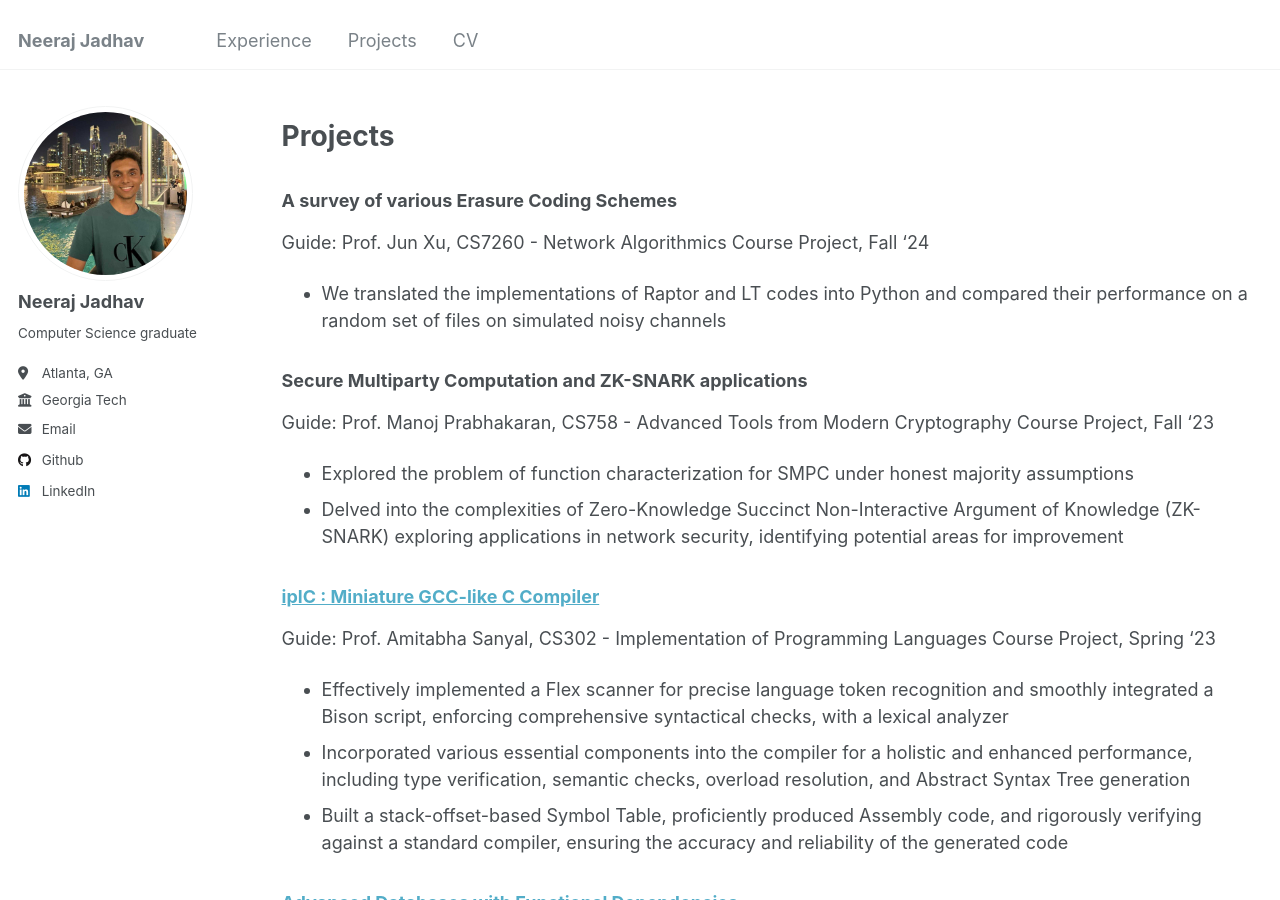
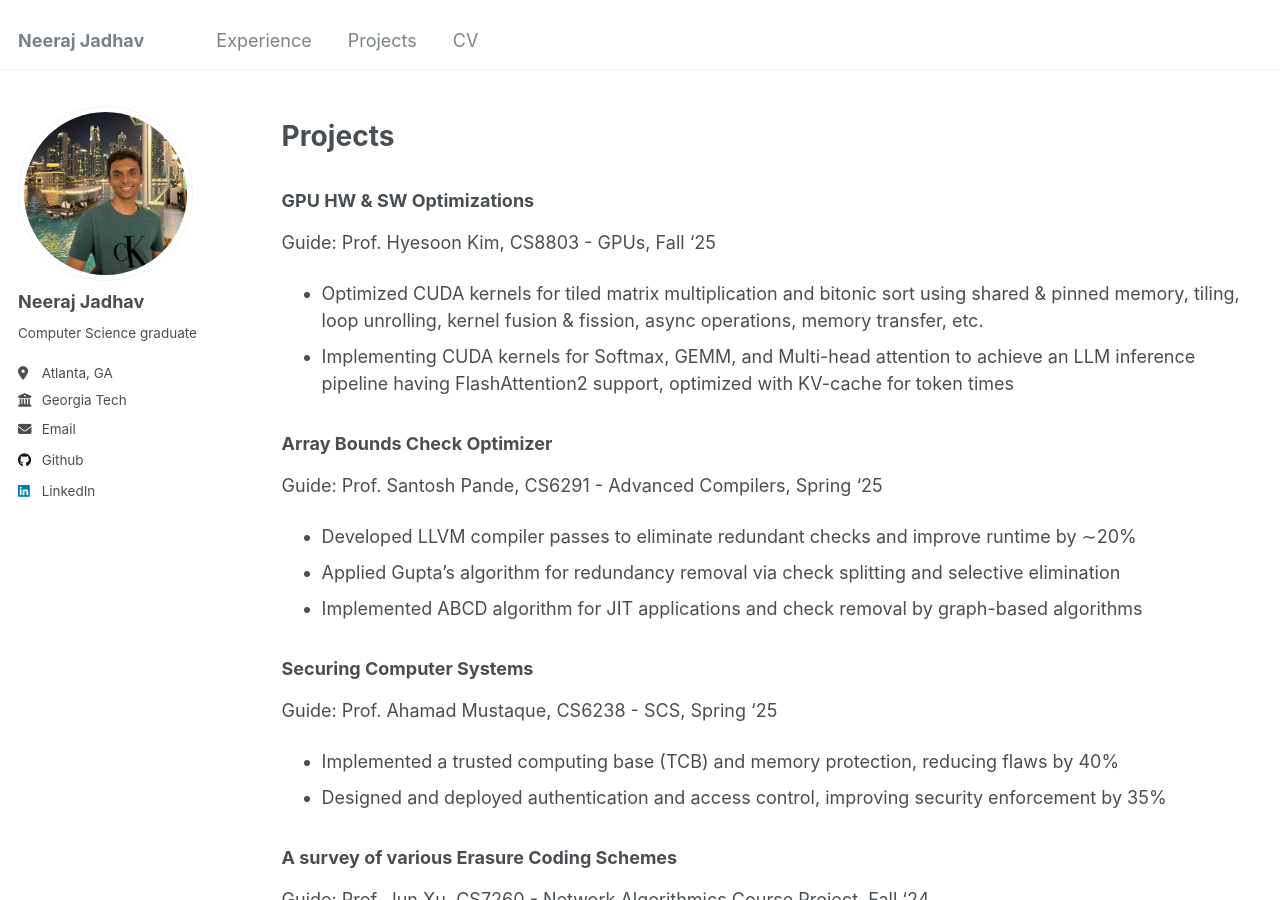
Before and after one commit to calcudexter/calcudexter.github.io, a Jekyll site: the page built from _pages/projects.md, in a window 1280 px wide and 900 px high. Built offline with Jekyll 4.4.1, drawn with Linux system fonts in a browser that asks for light colours.

Commit message:
F25 Update

```diff
--- a/_data/navigation.yml
+++ b/_data/navigation.yml
@@ -12,7 +12,7 @@ main:
     url: /projects/
 
   - title: "CV"
-    url: /files/tech_resume.pdf
+    url: /files/tech_resume_1.pdf
 
   # - title: "Misc."
   #   url: /misc/
--- a/_pages/projects.md
+++ b/_pages/projects.md
@@ -6,6 +6,28 @@ author_profile: true
 ---
 
 # Projects
+
+### GPU HW & SW Optimizations
+
+Guide: Prof. Hyesoon Kim, CS8803 - GPUs, Fall '25
+
+* Optimized CUDA kernels for tiled matrix multiplication and bitonic sort using shared & pinned memory, tiling, loop unrolling, kernel fusion & fission, async operations, memory transfer, etc.
+* Implementing CUDA kernels for Softmax, GEMM, and Multi-head attention to achieve an LLM inference pipeline having FlashAttention2 support, optimized with KV-cache for token times
+
+### Array Bounds Check Optimizer
+
+Guide: Prof. Santosh Pande, CS6291 - Advanced Compilers, Spring '25
+
+* Developed LLVM compiler passes to eliminate redundant checks and improve runtime by ∼20%
+* Applied Gupta’s algorithm for redundancy removal via check splitting and selective elimination
+* Implemented ABCD algorithm for JIT applications and check removal by graph-based algorithms
+
+### Securing Computer Systems
+
+Guide: Prof. Ahamad Mustaque, CS6238 - SCS, Spring '25
+
+* Implemented a trusted computing base (TCB) and memory protection, reducing flaws by 40%
+* Designed and deployed authentication and access control, improving security enforcement by 35%
 
 ### A survey of various Erasure Coding Schemes
 
```
Also changed, not shown: _pages/about.md (+3 -3 lines), _pages/experience.md (+17 -4 lines), 2 other files.
